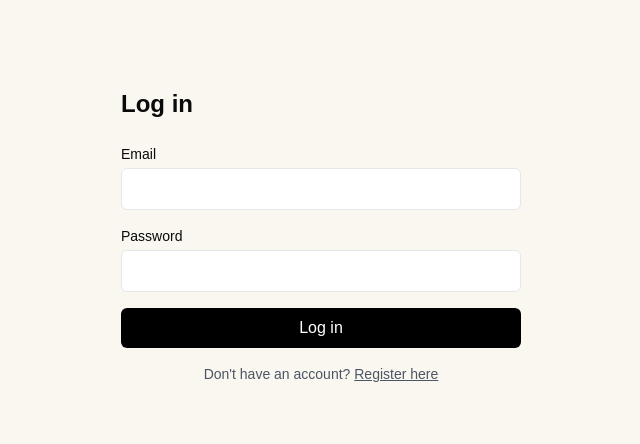
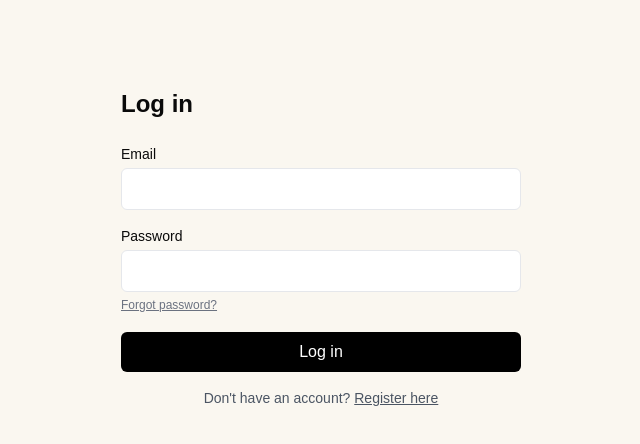
Before and after one commit to cypand/poodles-dog, a Next.js app: page /login in a window 1280 px wide. Shown: the top 444 px of the page, without its empty margins (319-959 px from the left). Built offline with nearby package versions, Linux system fonts and the light colour scheme; no server answers.

Commit message:
Update page.tsx

```diff
--- a/app/login/page.tsx
+++ b/app/login/page.tsx
@@ -56,6 +56,9 @@ export default function LoginPage() {
             onChange={(e) => setPassword(e.target.value)}
             className="w-full border rounded-md px-3 py-2"
           />
+          <a href="/forgot-password" className="text-xs text-gray-500 underline mt-1 inline-block">
+            Forgot password?
+          </a>
         </div>
 
         {error && (
```
